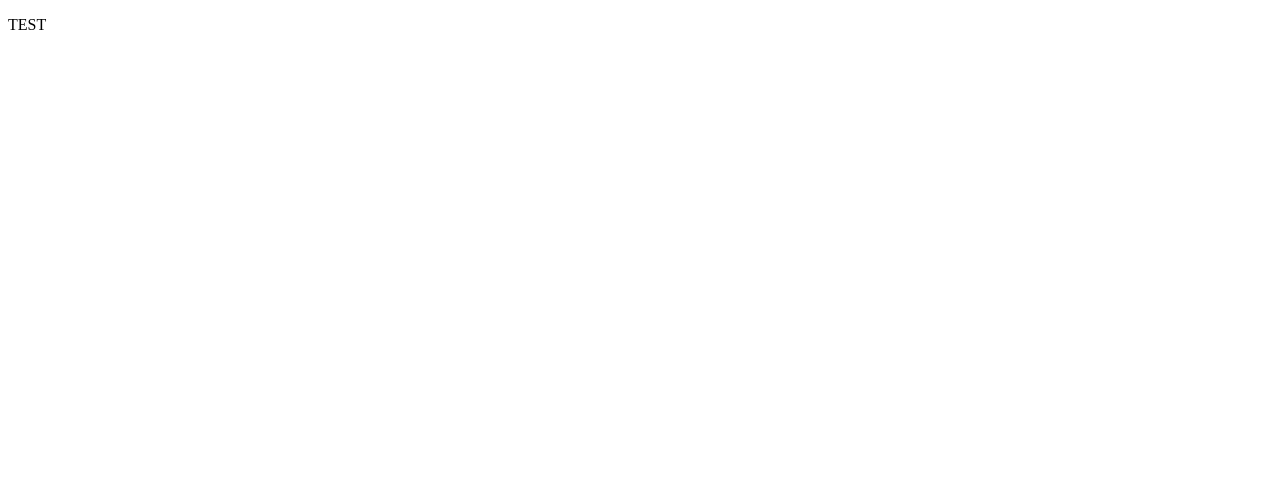
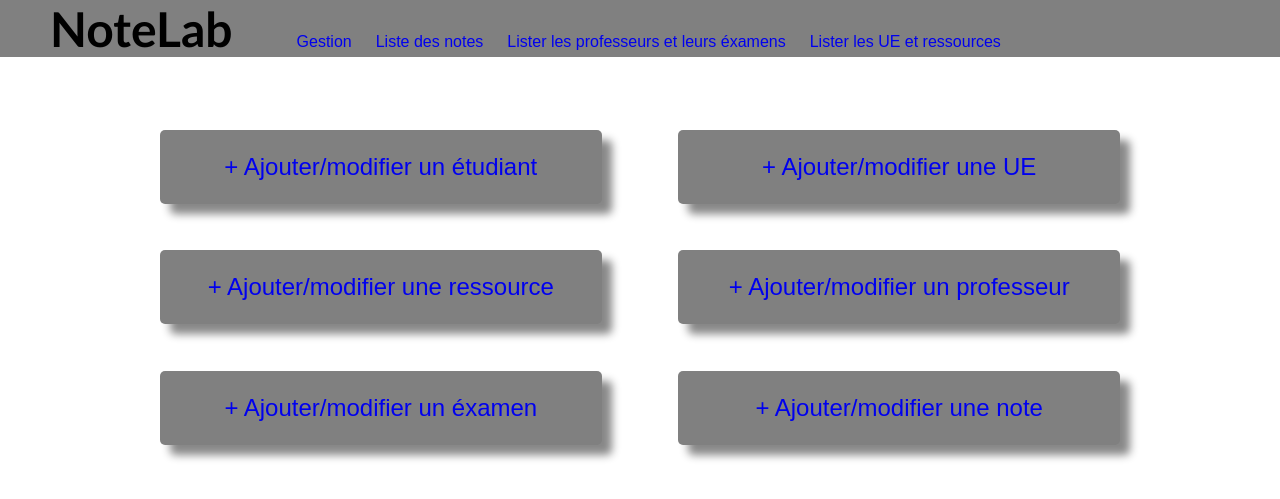
Before and after one commit to ValentinLong86/NoteLab, a Django app: page /noteLab/index/ in a window 1280 px wide. Before the commit the part shown is almost empty. Shown: the top 499 px of the page. Run offline with Django 4.2, Linux system fonts and the light colour scheme.

Commit message:
ajout de index

```diff
--- /dev/null
+++ b/django_projet_sae/NoteLab/static/NoteLab/styles.css
@@ -0,0 +1,50 @@
+body{
+    padding: 0;
+    margin: 0;
+}
+
+.menu{
+    background-color: gray;
+    margin-bottom: 25px;
+}
+
+h1{
+    display: inline;
+    font-size: 3em;
+    margin: 50px;
+    font-family: "calibri";
+}
+
+.menu_buttons{
+    text-decoration: none;
+    margin: 10px;
+    font-family: "arial";
+}
+
+.sub_menu{
+    width: 90%;
+    text-align: center;
+    margin-top: 5%;
+    display: grid;
+    grid-template-columns: 40% 40%;
+    grid-row-gap: 10%;
+    grid-column-gap: 5%;
+    margin-left: auto;
+    margin-right: auto;
+    justify-content: center;
+}
+
+.sub_menu_buttons{
+    padding: 5%;
+    margin: 2%;
+    background-color: grey;
+    font-family: "arial";
+    font-size: 1.5em;
+    text-decoration: none;
+    box-shadow: 10px 10px 8px #888888;
+    border-radius: 5px;
+}
+
+.sub_menu_buttons:hover{
+    border: -5px solid;
+}
--- a/django_projet_sae/NoteLab/templates/NoteLab/index.html
+++ b/django_projet_sae/NoteLab/templates/NoteLab/index.html
@@ -1,10 +1,34 @@
 <!DOCTYPE html>
-<html lang="en">
-<head>
-    <meta charset="UTF-8">
-    <title>Title</title>
+<html>
+<head lang="fr">
+    {% load static %}
+    <meta charset="utf-8">
+    <title>{% block title %}NoteLab | Gestion{% endblock %}</title>
+    <link rel="stylesheet" type="text/css" href="{%static 'NoteLab/styles.css'%}">
 </head>
 <body>
-    <p>TEST</p>
-</body>
+    <div id="root">
+        <header>
+            <nav class="menu">
+                <h1>NoteLab</h1>
+                <a href="#" class="menu_buttons">Gestion</a>
+                <a href="#" class="menu_buttons">Liste des notes</a>
+                <a href="#" class="menu_buttons">Lister les professeurs et leurs éxamens</a>
+                <a href="#" class="menu_buttons">Lister les UE et ressources</a>
+            </nav>
+        </header>
+        <section>
+            {% block content %}
+            <nav class="sub_menu">
+                <a href="#" class="sub_menu_buttons">+ Ajouter/modifier un étudiant</a>
+                <a href="#" class="sub_menu_buttons">+ Ajouter/modifier une UE</a>
+                <a href="#" class="sub_menu_buttons">+ Ajouter/modifier une ressource</a>
+                <a href="#" class="sub_menu_buttons">+ Ajouter/modifier un professeur</a>
+                <a href="#" class="sub_menu_buttons">+ Ajouter/modifier un éxamen</a>
+                <a href="#" class="sub_menu_buttons">+ Ajouter/modifier une note</a>
+            </nav>
+            {% endblock %}
+        </section>
+    </div>
+    </body>
 </html>
```
